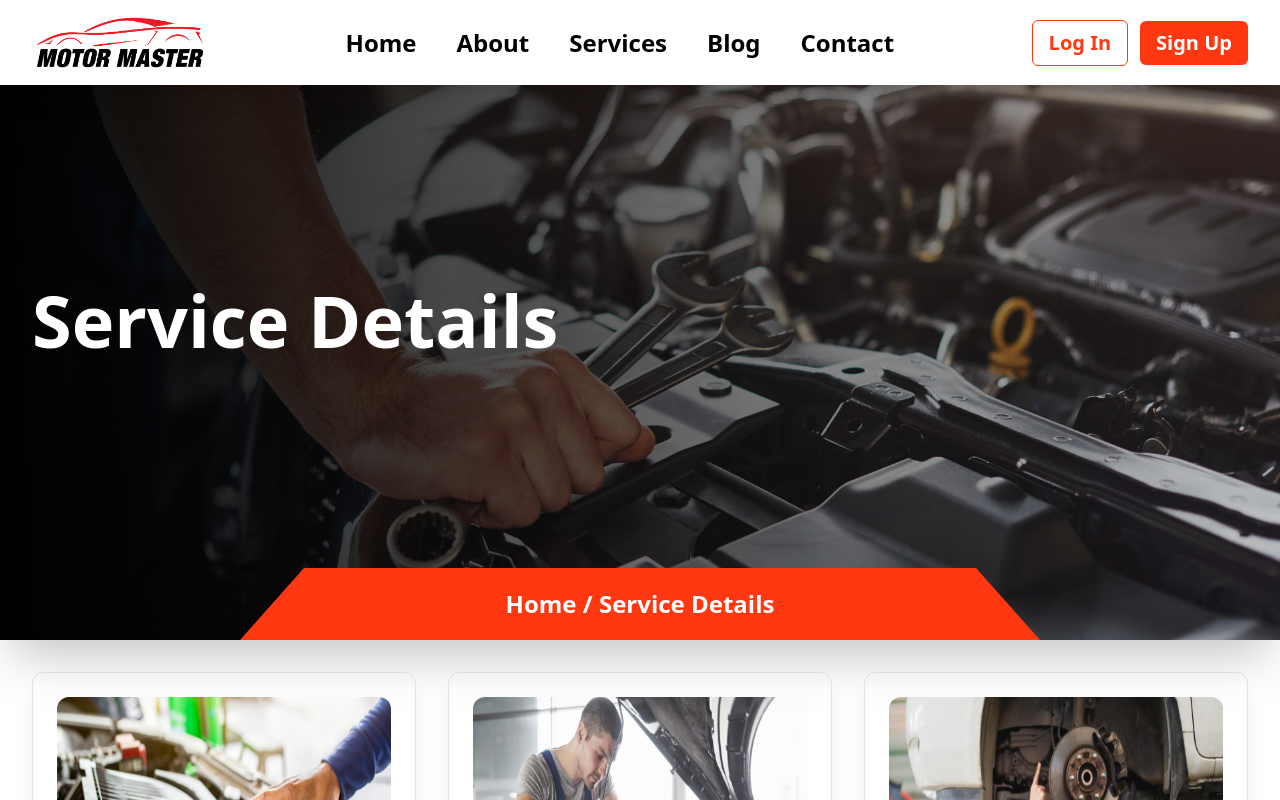
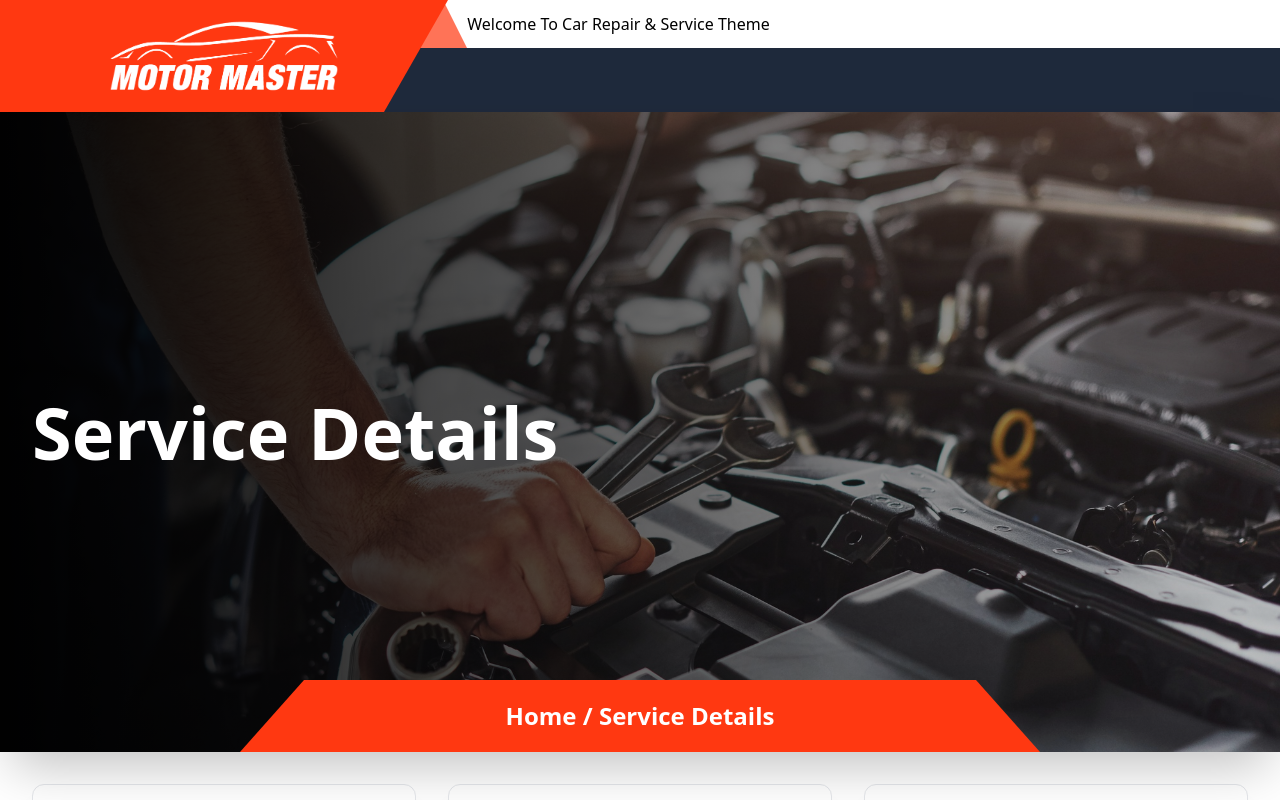
Before and after one commit to aHasnat1997/motor_masters_client, a React (Vite) app: page / in a window 1280 px wide. Shown: the top 800 px of the page. Built offline with nearby package versions, Linux system fonts and the light colour scheme.

Commit message:
FIX: MainNav design

```diff
--- a/src/components/Footer.jsx
+++ b/src/components/Footer.jsx
@@ -76,7 +76,7 @@ export default function Footer() {
         <footer className="bg-gray-800 w-full">
             <div className='max-container py-16 text-white flex flex-col items-center lg:flex-row lg:items-start lg:justify-between gap-16 lg:gap-32'>
                 <div className='w-80 flex flex-col items-center gap-12'>
-                    <Logo position='footer' />
+                    <Logo color='white' />
                     <p className='text-xl'>Edwin Diaz is a software and web technologies engineer, a life coach trainer who is also a serial .</p>
                     <div className='flex items-center gap-8 text-2xl'>
                         <div className='cursor-pointer p-3 bg-white/20 rounded-full duration-200 hover:bg-white/50'>
--- a/src/components/Logo.jsx
+++ b/src/components/Logo.jsx
@@ -4,19 +4,19 @@ import whiteLogo from "../assets/logo-white.png";
 
 /**
  * Main Logo component for the website.
- * @param {String} position - where to place the logo.
+ * @param {String} color - color of the logo.
  * @returns {JSX.Element} - website Logo.
  */
-export default function Logo({ position }) {
+export default function Logo({ color }) {
     return (
         <div className="w-fit relative overflow-hidden group">
             <div className={`h-96 w-20 rotate-45 duration-[2000ms] absolute -top-40 -left-60 group-hover:left-96
-            ${position === 'nav' ? 'bg-white/95' : position === 'footer' ? 'bg-white/30' : ''}`} />
+            ${color === 'main' ? 'bg-white/95' : color === 'white' ? 'bg-white/30' : ''}`} />
             <Link to='/'>
                 <img
-                    src={position === 'nav' ? logo : position === 'footer' ? whiteLogo : ''}
+                    src={color === 'main' ? logo : color === 'white' ? whiteLogo : ''}
                     alt="logo"
-                    className={`click-effect ${position === 'nav' ? 'w-44' : position === 'footer' ? 'w-60' : ''}`}
+                    className={`click-effect ${color === 'main' ? 'w-44' : color === 'white' ? 'w-60' : ''}`}
                 />
             </Link>
         </div>
--- a/src/components/MainNav.jsx
+++ b/src/components/MainNav.jsx
@@ -27,7 +27,7 @@ export default function MainNav() {
             to: '/'
         },
         {
-            menu: 'Blog',
+            menu: 'Products',
             to: '/'
         },
         {
@@ -57,27 +57,47 @@ export default function MainNav() {
     };
 
     // Large screen navigation JSX.
+    // const lgNav = (
+    //     <div className="flex justify-between items-center">
+    //         <Logo position='nav' />
+    //         <ul className="flex items-center gap-10">
+    //             {menuItems.map(item => (
+    //                 <React.Fragment key={item.menu}>
+    //                     {menuList(item.menu, item.to, false)}
+    //                 </React.Fragment>
+    //             ))}
+    //         </ul>
+    //         <div className="flex items-center gap-3">
+    //             <button className="btn-primary-outline px-4 py-2">Log In</button>
+    //             <button className="btn-primary px-4 py-2">Sign Up</button>
+    //         </div>
+    //     </div>
+    // );
+
     const lgNav = (
-        <div className="flex justify-between items-center">
-            <Logo position='nav' />
-            <ul className="flex items-center gap-10">
-                {menuItems.map(item => (
-                    <React.Fragment key={item.menu}>
-                        {menuList(item.menu, item.to, false)}
-                    </React.Fragment>
-                ))}
-            </ul>
-            <div className="flex items-center gap-3">
-                <button className="btn-primary-outline px-4 py-2">Log In</button>
-                <button className="btn-primary px-4 py-2">Sign Up</button>
+        <div className="relative h-full">
+            <div className="w-[35%] h-full absolute z-20">
+                <div className="w-full h-full border-solid border-t-[7rem] border-t-primary border-r-[4rem] border-x-transparent" />
+                <div className="w-full h-full absolute z-20 top-0 flex items-center justify-center bg-transparent">
+                    <Logo color='white' />
+                </div>
+            </div>
+            <div className="w-full h-full ">
+                <div className="w-full flex items-center">
+                    <div className="w-[36.5%] h-full border-solid border-b-[3rem] border-b-primary/70 border-r-[1.5rem] border-x-transparent" />
+                    <h5>Welcome To Car Repair & Service Theme</h5>
+                </div>
+                <div className="bg-slate-800 w-full h-full"></div>
             </div>
         </div>
     );
 
+
+
     // Small screen navigation JSX.
     const smNav = (
         <div className="flex justify-between items-center">
-            <Logo position='nav' />
+            <Logo color='white' />
             <div>
                 <button
                     className="px-3 py-1 click-effect"
@@ -121,11 +141,9 @@ export default function MainNav() {
     );
 
     return (
-        <nav className="w-full bg-white fixed top-0 z-40 shadow-xl">
-            <div className="max-container py-3">
-                <div className="hidden lg:block">{lgNav}</div>
-                <div className="lg:hidden">{smNav}</div>
-            </div>
+        <nav className="w-full">
+            <div className="hidden lg:block h-28">{lgNav}</div>
+            <div className="lg:hidden">{smNav}</div>
             <div
                 className={`lg:hidden fixed top-0 z-50 w-[75%] duration-1000
                 ${open ? 'right-0' : '-right-[100rem]'}`}
--- a/src/index.css
+++ b/src/index.css
@@ -34,6 +34,10 @@
     @apply w-full md:w-[50rem] border-solid border-b-[4.5rem] border-b-primary border-x-[2rem] md:border-x-[4rem] border-x-transparent
 }
 
+.nav-shape {
+    @apply border-solid border-b-[6rem] border-b-primary border-r-[16rem] border-x-transparent
+}
+
 /* test class */
 .test {
     color: #00000034;
--- a/src/layouts/ClientLayout.jsx
+++ b/src/layouts/ClientLayout.jsx
@@ -54,7 +54,7 @@ export default function ClientLayout() {
                 </div>
 
             </main>
-            <Footer />
+            {/* <Footer /> */}
         </>
     );
 }
```
